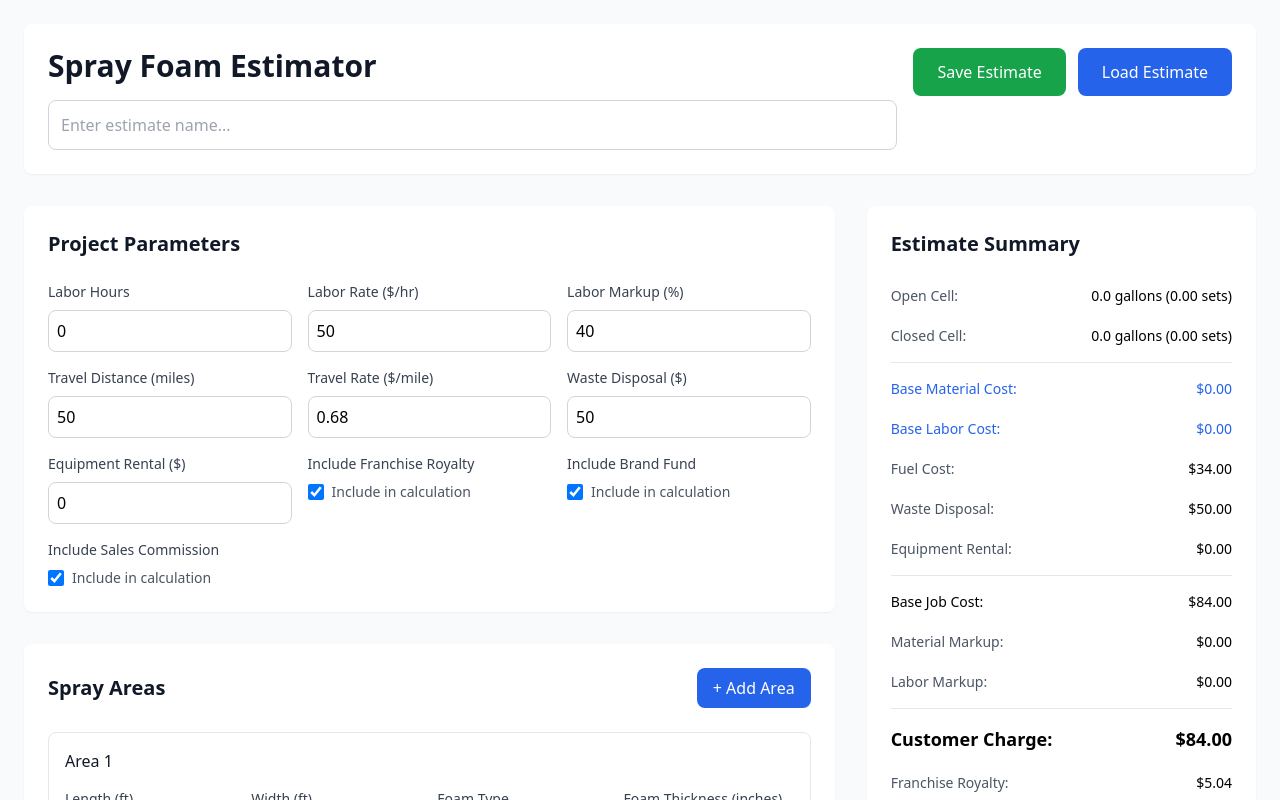
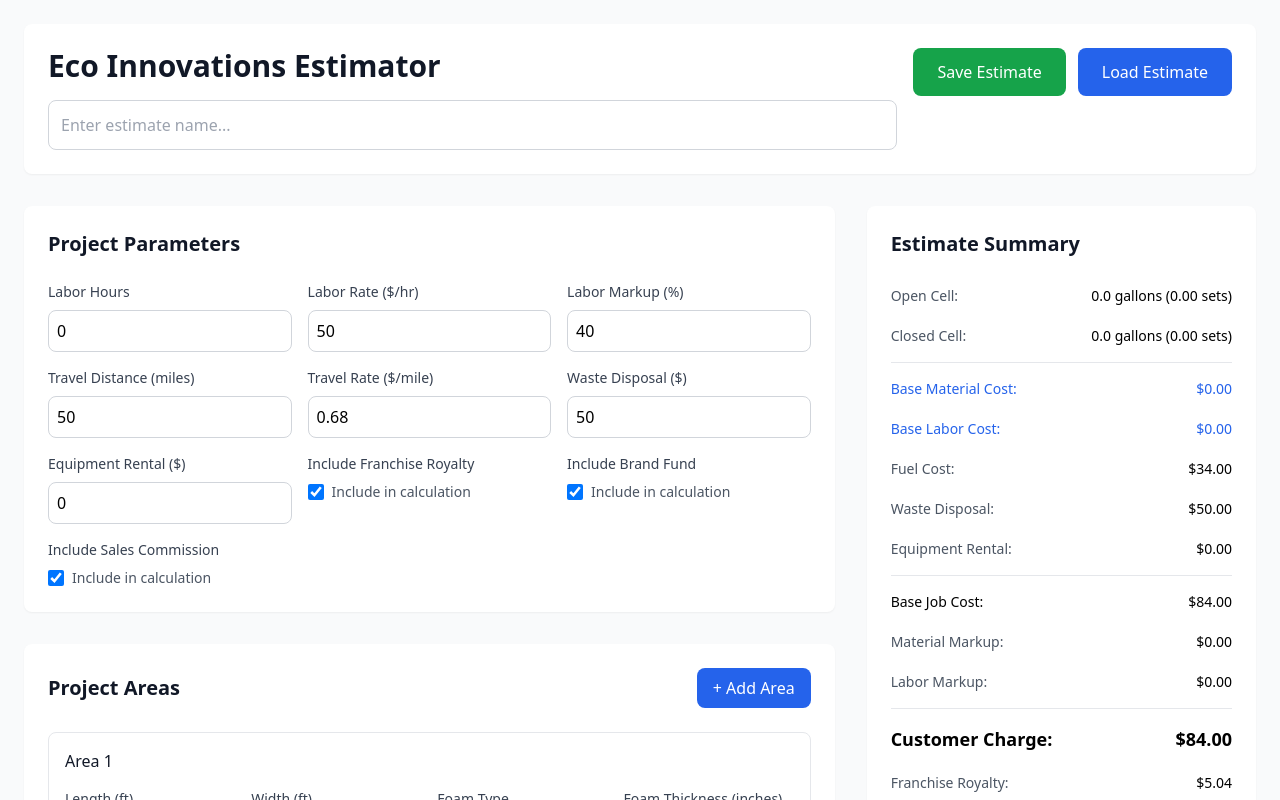
Before and after one commit to atjordan55/spray_foam_estimator_actuals, a React (Create React App) app: page / in a window 1280 px wide. Shown: the top 800 px of the page. Built offline with nearby package versions, Linux system fonts and the light colour scheme.

Commit message:
Update App.jsx

```diff
--- a/src/App.jsx
+++ b/src/App.jsx
@@ -220,7 +220,7 @@ export default function SprayFoamEstimator() {
         <div className="mb-8">
           <div className="flex flex-col lg:flex-row gap-4 justify-between items-start bg-white p-6 rounded-lg shadow-sm">
             <div className="flex-1">
-              <h1 className="text-3xl font-bold text-gray-900 mb-4">Spray Foam Estimator</h1>
+              <h1 className="text-3xl font-bold text-gray-900 mb-4">Eco Innovations Estimator</h1>
               <input
                 type="text"
                 placeholder="Enter estimate name..."
@@ -278,7 +278,7 @@ export default function SprayFoamEstimator() {
             {/* Spray Areas */}
             <div className="bg-white p-6 rounded-lg shadow-sm">
               <div className="flex justify-between items-center mb-6">
-                <h2 className="text-xl font-bold text-gray-900">Spray Areas</h2>
+                <h2 className="text-xl font-bold text-gray-900">Project Areas</h2>
                 <button onClick={addArea} className="bg-blue-600 hover:bg-blue-700 text-white px-4 py-2 rounded-lg font-medium transition-colors">
                   + Add Area
                 </button>
```
